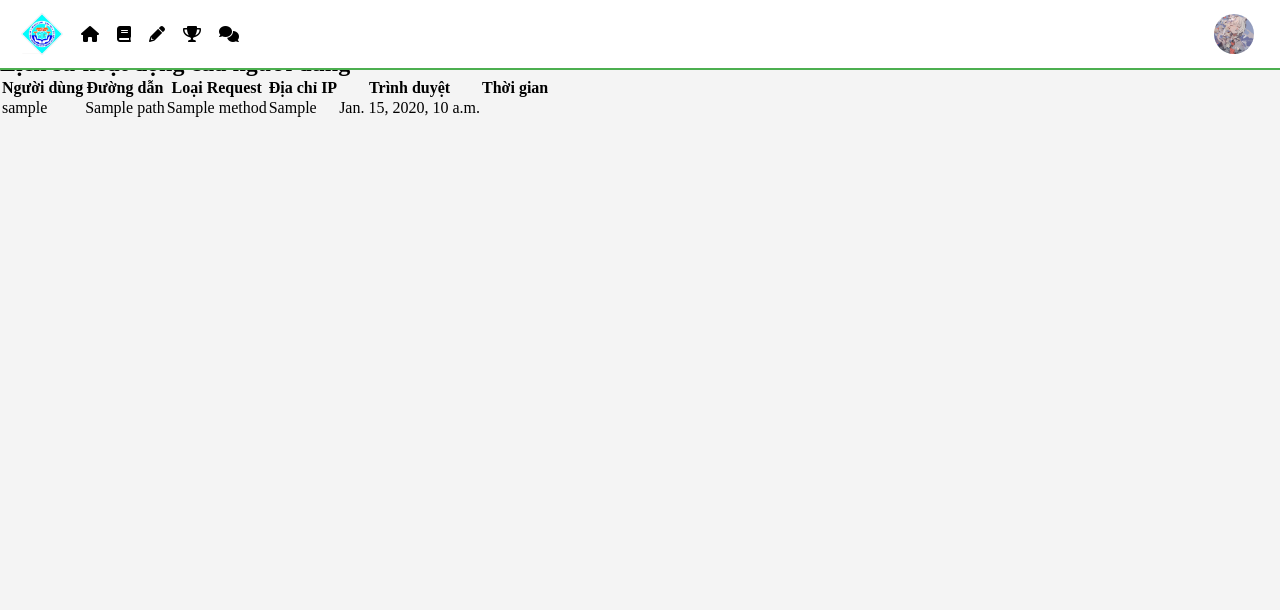
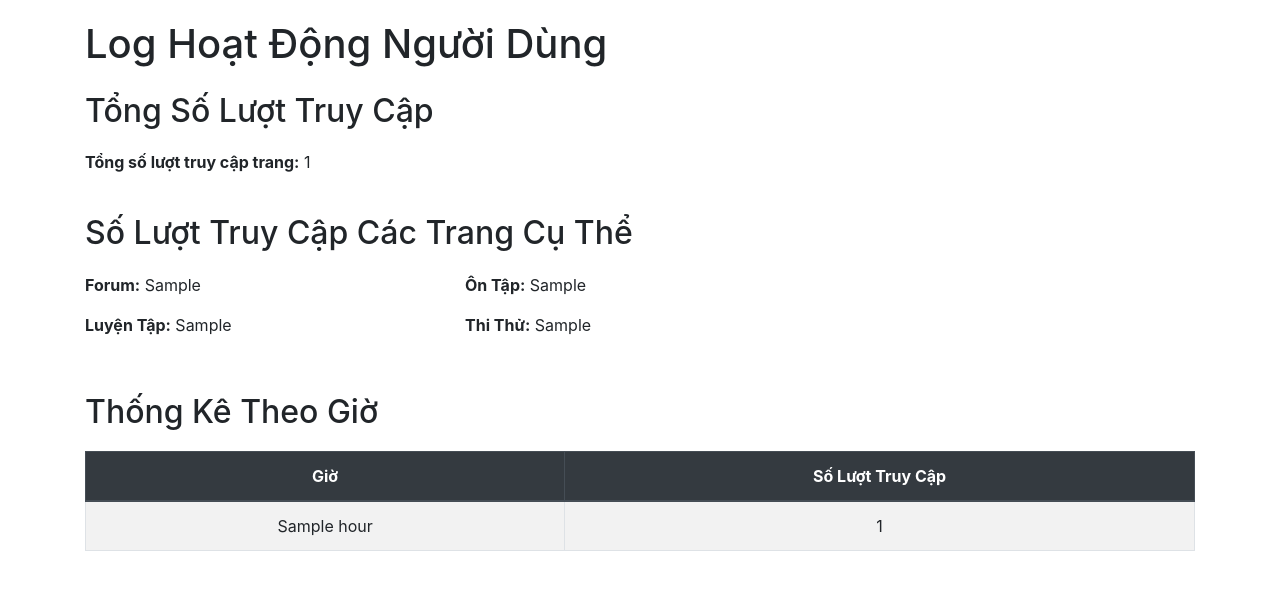
Before and after one commit to hoagdead/project-1, a Django app: template base/templates/base/user_activity_log.html in a window 1280 px wide. Shown: the top 610 px of the page. Run offline with Django 5.2, Linux system fonts and the light colour scheme; a user stored in the database is signed in; data comes from the database, SQL or seed files in the repository; tables that the repository leaves empty hold one stand-in row (values such as "Sample post"); the template is opened without the code that fills it: most values are stand-ins (such as "Sample title", 1, 10 or a date in 2020); some libraries are stand-ins or nearby versions.

Commit message:
update template

```diff
--- a/base/templates/base/user_activity_log.html
+++ b/base/templates/base/user_activity_log.html
@@ -1,29 +1,94 @@
-{% extends 'main.html' %}
+<!DOCTYPE html>
+<html lang="vi">
+<head>
+    <meta charset="UTF-8">
+    <title>Log Hoạt Động Người Dùng</title>
+    <!-- Thêm Bootstrap CSS để cải thiện giao diện (tùy chọn) -->
+    <link rel="stylesheet" href="https://maxcdn.bootstrapcdn.com/bootstrap/4.5.2/css/bootstrap.min.css">
+    <style>
+        body {
+            padding: 20px;
+        }
+        .stats-section {
+            margin-bottom: 40px;
+        }
+        .stats-section h2 {
+            margin-bottom: 20px;
+        }
+        table {
+            width: 100%;
+            margin-bottom: 30px;
+        }
+        th, td {
+            text-align: center;
+            vertical-align: middle !important;
+        }
+    </style>
+</head>
+<body>
+    <div class="container">
+        <h1 class="mb-4">Log Hoạt Động Người Dùng</h1>
 
-{% block content %}
-<h2>Lịch sử hoạt động của người dùng</h2>
+        <!-- Tổng số lượt truy cập -->
+        <div class="stats-section">
+            <h2>Tổng Số Lượt Truy Cập</h2>
+            <p><strong>Tổng số lượt truy cập trang:</strong> {{ total_page_views }}</p>
+        </div>
 
-<table class="table table-bordered">
-    <thead>
+        <!-- Số lượt truy cập các trang cụ thể -->
+        <div class="stats-section">
+            <h2>Số Lượt Truy Cập Các Trang Cụ Thể</h2>
+            <div class="row">
+                <div class="col-md-4">
+                    <p><strong>Forum:</strong> {{ so_luot_forum }}</p>
+                </div>
+                <div class="col-md-4">
+                    <p><strong>Ôn Tập:</strong> {{ so_luot_on_tap }}</p>
+                </div>
+            </div>
+            <div class="row">
+                <div class="col-md-4">
+                    <p><strong>Luyện Tập:</strong> {{ so_luot_luyen_tap }}</p>
+                </div>
+                <div class="col-md-4">
+                    <p><strong>Thi Thử:</strong> {{ so_luot_thi_thu }}</p>
+                </div>
+                <!-- Thêm các trang khác nếu cần -->
+            </div>
+        </div>
+
+
+
+        <!-- Thống kê theo giờ -->
+        <div class="stats-section">
+            <h2>Thống Kê Theo Giờ</h2>
+            <table class="table table-bordered table-striped">
+                <thead class="thead-dark">
                     <tr>
-            <th>Người dùng</th>
-            <th>Đường dẫn</th>
-            <th>Loại Request</th>
-            <th>Địa chỉ IP</th>
-            <th>Trình duyệt</th>
-            <th>Thời gian</th>
+                        <th>Giờ</th>
+                        <th>Số Lượt Truy Cập</th>
                     </tr>
                 </thead>
                 <tbody>
-        {% for activity in activities %}
+                    {% for stat in stats_by_hour %}
                     <tr>
-            <td>{{ activity.user.username }}</td>
-            <td>{{ activity.path }}</td>
-            <td>{{ activity.method }}</td>
-            <td>{{ activity.user_agent }}</td>
-            <td>{{ activity.timestamp }}</td>
+                        <td>{{ stat.hour }}</td>
+                        <td>{{ stat.count }}</td>
+                    </tr>
+                    {% empty %}
+                    <tr>
+                        <td colspan="2">Không có dữ liệu.</td>
                     </tr>
                     {% endfor %}
                 </tbody>
             </table>
-{% endblock %}
+        </div>
+
+
+    </div>
+
+    <!-- Thêm Bootstrap JS và phụ thuộc nếu cần (tùy chọn) -->
+    <script src="https://code.jquery.com/jquery-3.5.1.slim.min.js"></script>
+    <script src="https://cdn.jsdelivr.net/npm/bootstrap@4.5.2/dist/js/bootstrap.bundle.min.js"></script>
+</body>
+</html>
```
Lines whose indentation alone changed are shown as unchanged.
